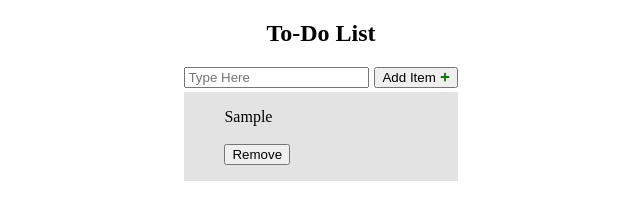
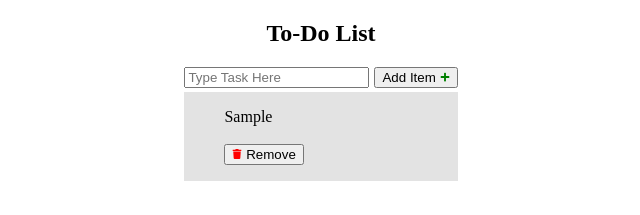
Before and after one commit to Aleydon/Simple-ToDo-List, a React (Create React App) app: page / in a window 1280 px wide. Both pictures are taken after typing "Sample" into the empty fields and a click on the button "Add Item". Shown: the top 215 px of the page, without its empty margins (319-959 px from the left). Built offline with nearby package versions, Linux system fonts and the light colour scheme.

Commit message:
Todo list app 's done

```diff
--- a/src/components/todolist.js
+++ b/src/components/todolist.js
@@ -1,5 +1,5 @@
 import React, { useEffect, useState } from 'react';
-import { FaPlus } from 'react-icons/fa';
+import { FaPlus, FaTrash } from 'react-icons/fa';
 import './style.css';
 
 
@@ -20,7 +20,7 @@ function TodoList() {
 
 
 
-      // Set values in Local Storage
+    // Set values in Local Storage
       useEffect(() => {
         localStorage.setItem('todo', JSON.stringify(todo));
     }, [todo]);
@@ -32,7 +32,7 @@ function TodoList() {
     and finally clear input
     */}
     function handleAddButton(){
-        if(valueInput != ''){
+        if(valueInput !== ''){
             const data = [...todo, valueInput];
             setTodo(data);
             setValueInput('');
@@ -40,6 +40,16 @@ function TodoList() {
             alert('Please, insert something');
         }
     }
+
+
+
+    //Delete Task
+    function removeItem(index){
+        const newData = todo;
+        newData.splice(index, 1);
+        setTodo([ ...newData ]);
+    }
+
 
 
 
@@ -53,8 +63,8 @@ function TodoList() {
 
             <div className="container-items">
                 <div>
-                    <input type="text"  placeholder="Type Here" value={valueInput} onChange={(event) => {setValueInput(event.target.value)}} />
-                    <button onClick={handleAddButton} className="btnAdd">Add Item <FaPlus color="green" size={ 10 } /></button>
+                    <input type="text"  placeholder="Type Task Here" value={valueInput} onChange={(event) => {setValueInput(event.target.value)}} />
+                    <button onClick={handleAddButton} className="btnAdd">Add Item <FaPlus color="green" size={10} /></button>
                 </div>
 
                 <div className="list-items">
@@ -64,7 +74,7 @@ function TodoList() {
                                         <ul>
                                             <li key={item}> {item}</li>
                                             <br />
-                                            <button onProgress={() => {}}>Remove</button>
+                                            <button onClick={(index) => removeItem(index)}><FaTrash color="red" size={10} /> Remove</button>
                                         </ul>
                                     </div>
                             );
```
Also changed, not shown: 1 other file (tests, documents, lock files or other folders).
